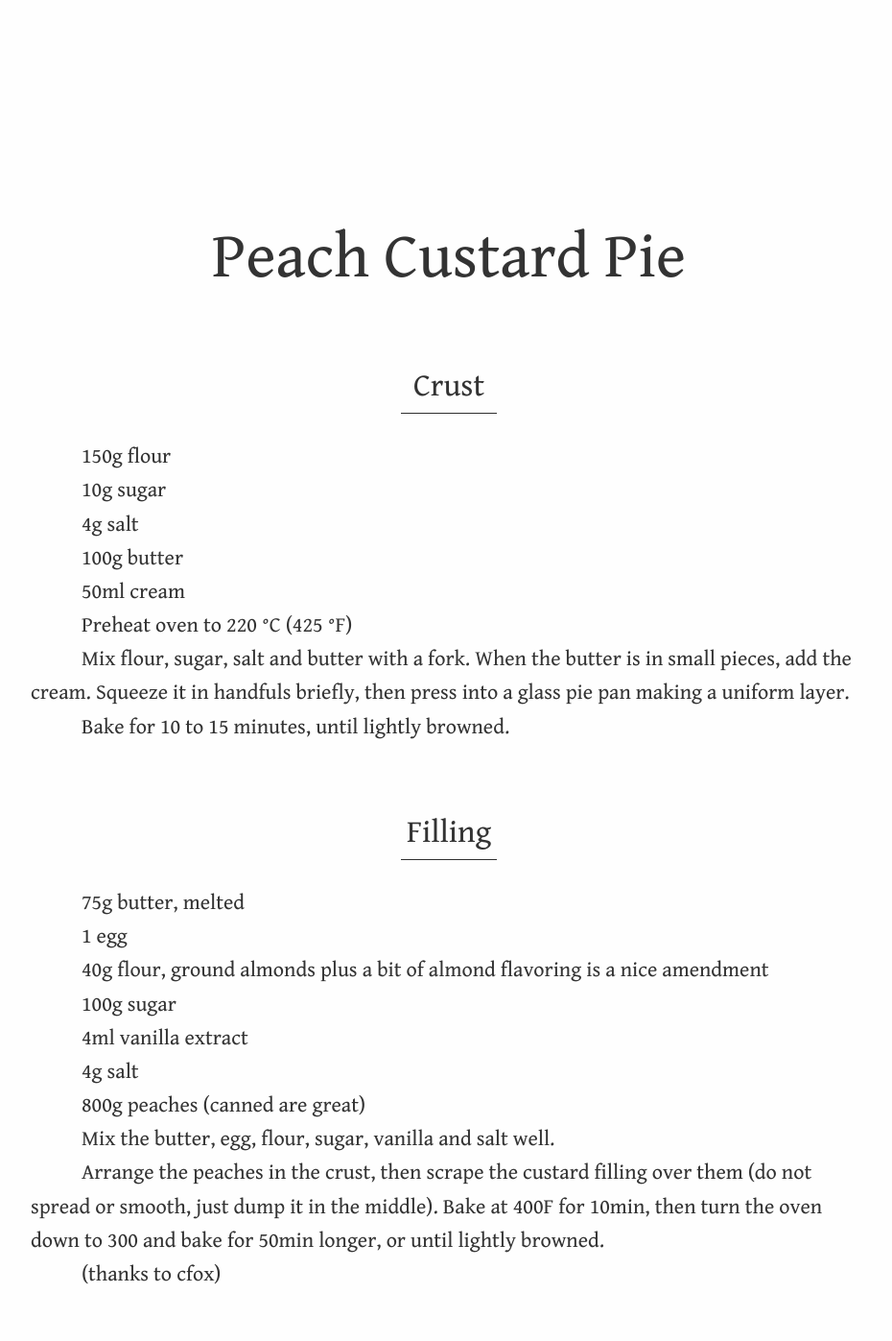
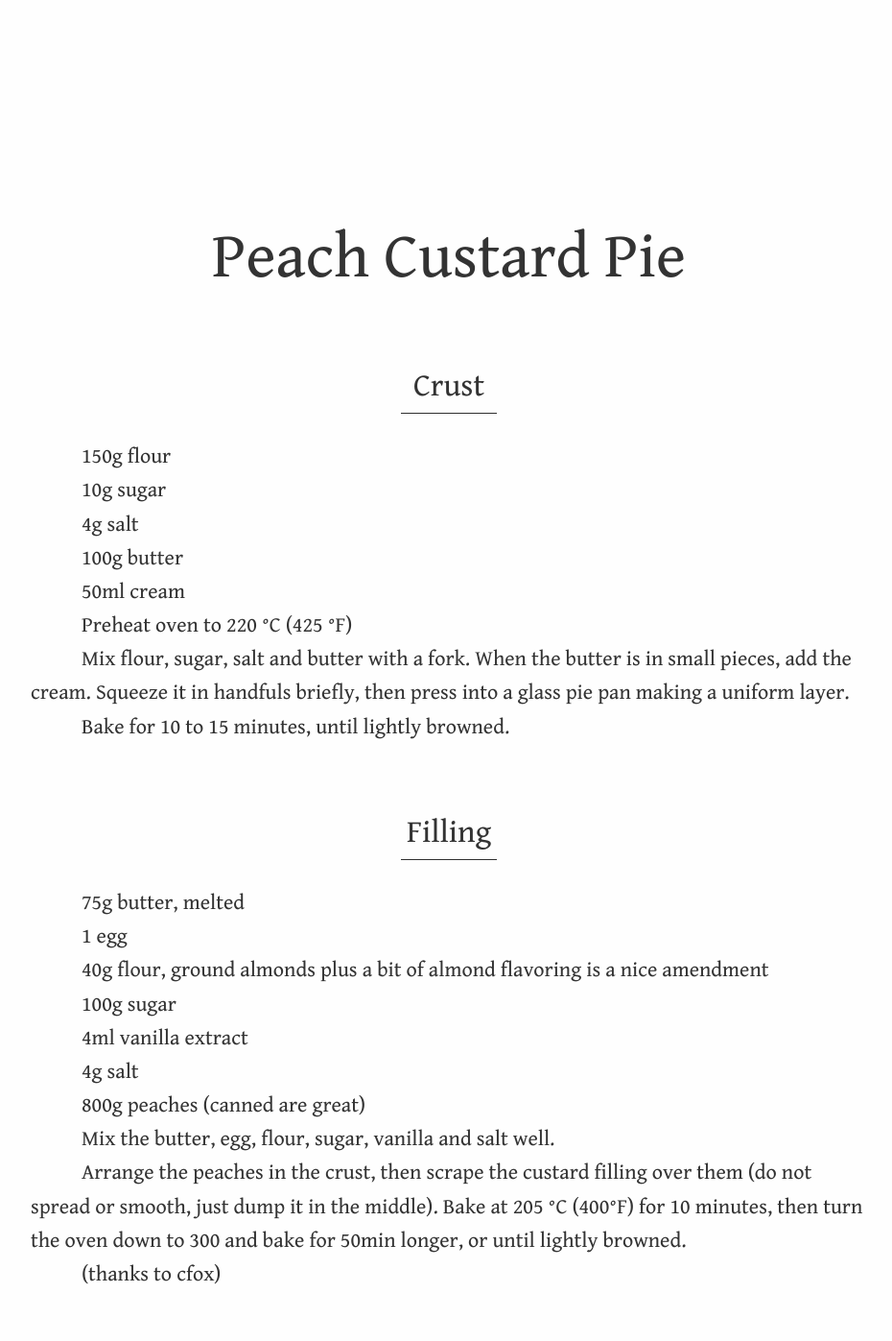
Before and after one commit to aredridel/recipes, a Jekyll site: the page built from Desserts/Peach Custard Pie.md, in a window 1280 px wide. Shown: the whole page at 96% size, without its empty margins (172-1102 px from the left). Built offline with Jekyll 4.4.1, drawn with Linux system fonts in a browser that asks for light colours; our own code applies the rules of GitHub Pages for plain Markdown files.

Commit message:
/ ‘Desserts/Peach Custard Pie.md’

```diff
--- a/Desserts/Peach Custard Pie.md
+++ b/Desserts/Peach Custard Pie.md
@@ -48,6 +48,6 @@ Mix the butter, egg, flour, sugar, vanilla and salt well.
 
 
 Arrange the peaches in the crust, then scrape the custard filling over them (do not spread or smooth, just dump it in the middle).
-Bake at 400F for 10min, then turn the oven down to 300 and bake for 50min longer, or until lightly browned.
+Bake at 205 °C (400°F) for 10 minutes, then turn the oven down to 300 and bake for 50min longer, or until lightly browned.
 
 (thanks to cfox)
```
